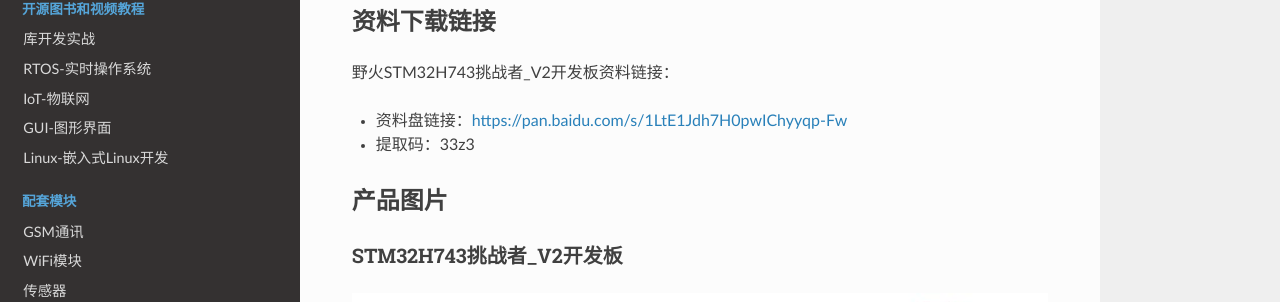
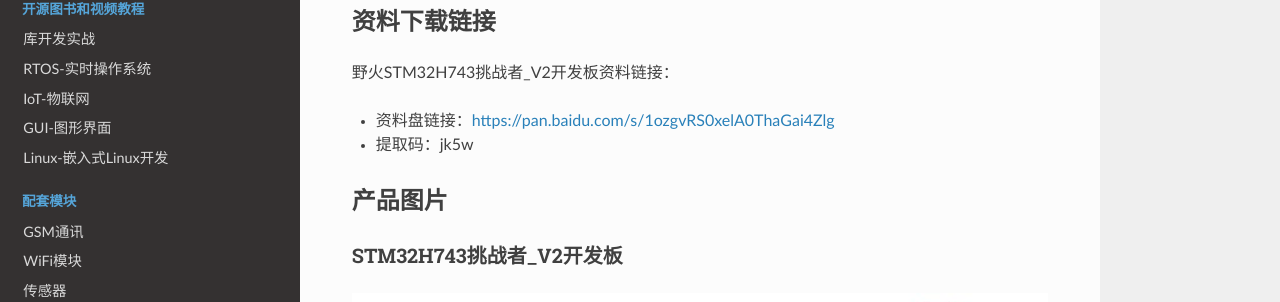
Before and after one commit to Embedfire/ebf_products, a Sphinx documentation site: the page built from documentation/stm32/ebf_stm32h743_tiaozhanzhe_v2.rst, in a window 1280 px wide and 1122 px high. Shown: the part 166-468 px from the top of the window. Built offline with Sphinx 7.4.7 and the Read the Docs theme 2.0.0, drawn with Linux system fonts in a browser that asks for light colours; pages that are not in the unit, such as notebooks, are missing from menus.

Commit message:
Update ebf_stm32h743_tiaozhanzhe_v2.rst

```diff
--- a/documentation/stm32/ebf_stm32h743_tiaozhanzhe_v2.rst
+++ b/documentation/stm32/ebf_stm32h743_tiaozhanzhe_v2.rst
@@ -7,8 +7,8 @@
 
 野火STM32H743挑战者_V2开发板资料链接：
 
-- 资料盘链接：https://pan.baidu.com/s/1LtE1Jdh7H0pwIChyyqp-Fw
-- 提取码：33z3
+- 资料盘链接：https://pan.baidu.com/s/1ozgvRS0xelA0ThaGai4Zlg
+- 提取码：jk5w
 
 
 产品图片
```
